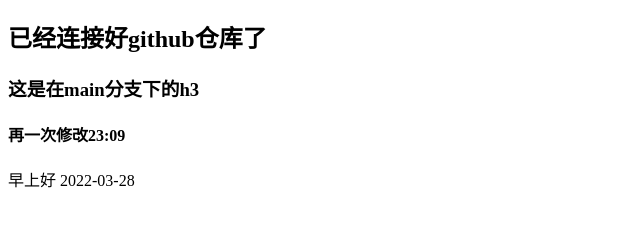
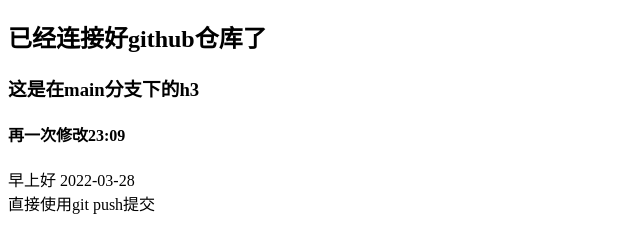
Before and after one commit to ZDshin/git-demo, a plain HTML site: page index.html in a window 1280 px wide. Shown: the part 70-322 px from the top of the page, without its empty margins (0-640 px from the left). Drawn offline with Linux system fonts and the light colour scheme.

Commit message:
A第三次提交

```diff
--- a/index.html
+++ b/index.html
@@ -15,6 +15,7 @@
     <h4>再一次修改23:09</h4>
 
     <div>早上好 2022-03-28</div>
+    <span>直接使用git push提交</span>
 </body>
 
 </html>
```
